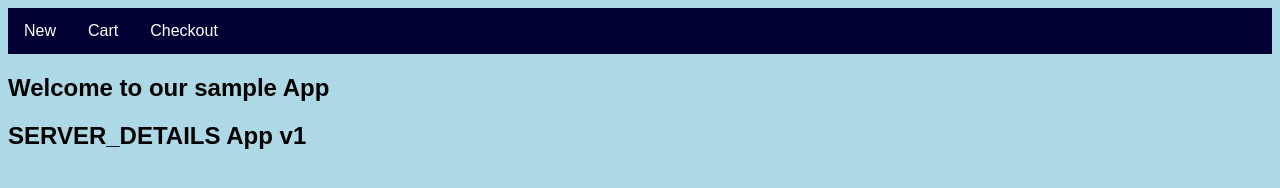
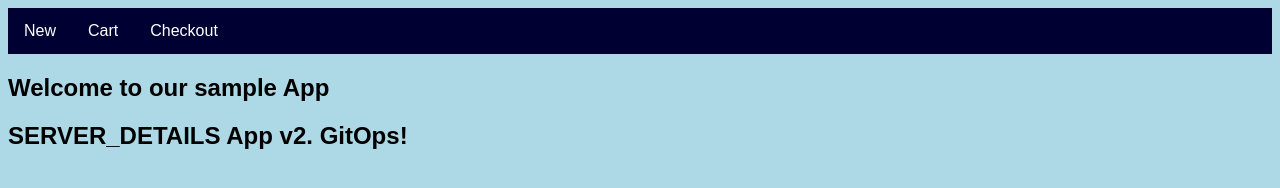
Before and after one commit to mikhailknyazev/sample-app-test, a plain HTML site: page sample-app/index.html in a window 1280 px wide. Drawn offline with Linux system fonts and the light colour scheme.

Commit message:
Update index.html

```diff
--- a/sample-app/index.html
+++ b/sample-app/index.html
@@ -13,7 +13,7 @@
     <h2>Welcome to our sample App</h2>
     <h2>
         SERVER_DETAILS
-        App v1
+        App v2. GitOps!
     </h2>
 </body>
 </html>
```
